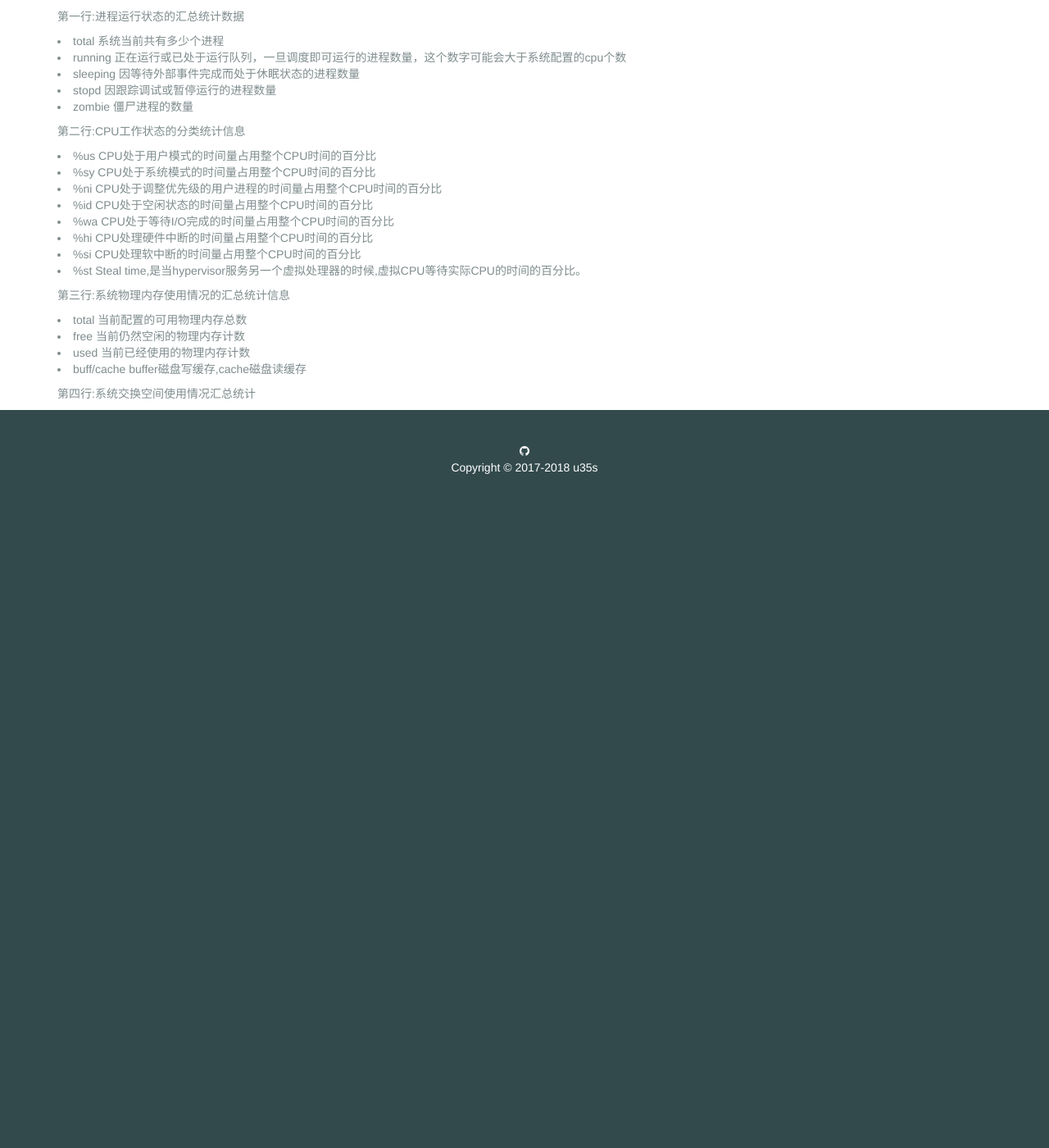
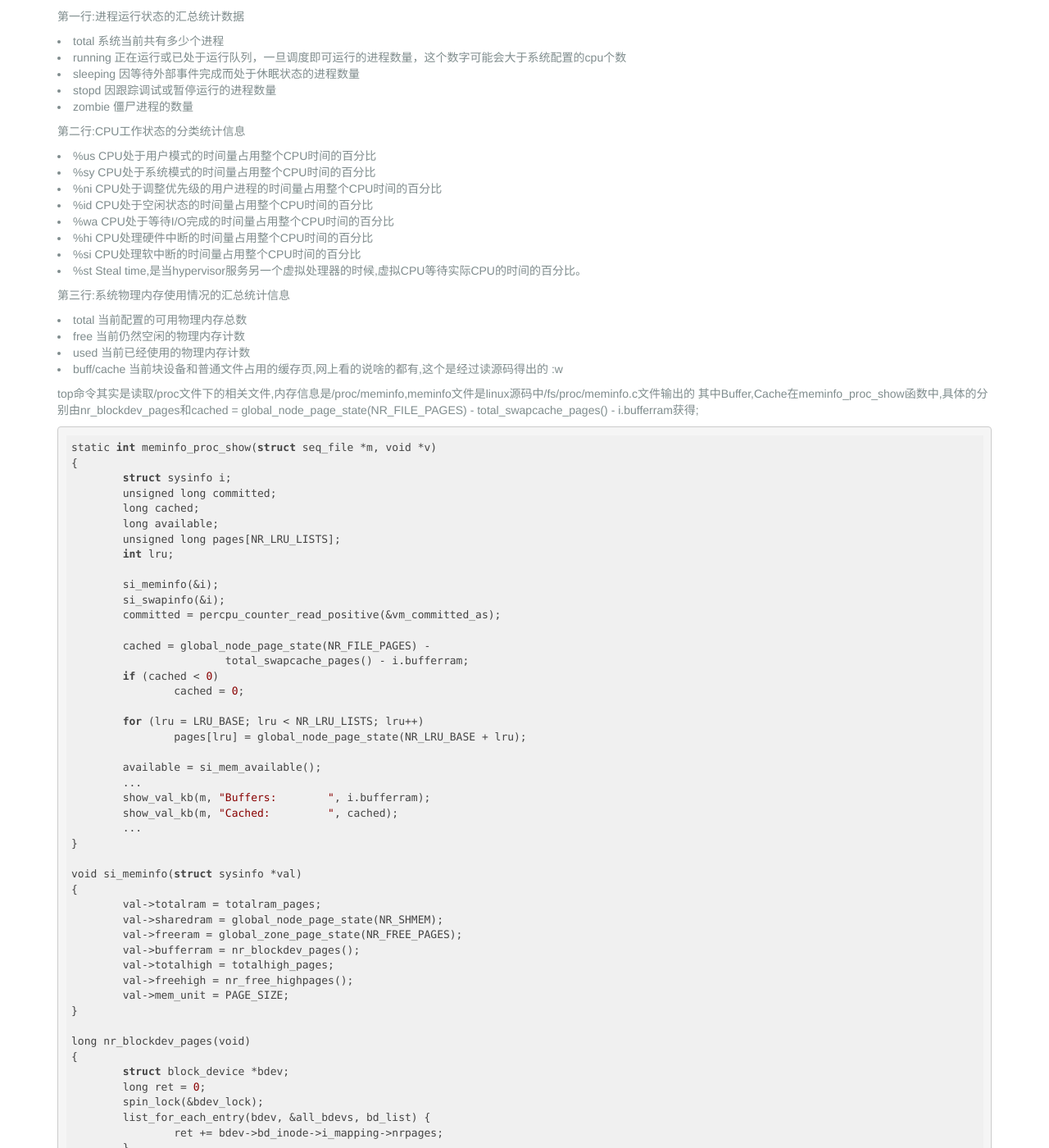
Before and after one commit to u35s/oottoo.github.io, a Jekyll site: the page built from _posts/2018-04-01-linux-top.md, in a window 1280 px wide and 1400 px high, scrolled down 532 px. Shown: the whole window at 82% size. Built offline with Jekyll 4.4.1, drawn with Linux system fonts in a browser that asks for light colours; before the commit the page ends 1162 px from its top, so only the background shows below that; some of the changed text lies outside the part shown.

Commit message:
update top

````diff
--- a/_posts/2018-04-01-linux-top.md
+++ b/_posts/2018-04-01-linux-top.md
@@ -5,6 +5,7 @@ title: linux top 命令详解
 
 top命令是Linux下常用的性能分析工具，能够实时显示系统中各个进程的资源占用状况。和服务器打交道的人应该经常用到。
 可是要说清楚top命令中的每个选项的含义，对操作系统得有一定的了解才行，借此机会，对操作系统再复习一下。
+
 
 top命令在procps中提供,procps的版本为3.3.10
 
@@ -38,7 +39,72 @@ top命令在procps中提供,procps的版本为3.3.10
 * total     当前配置的可用物理内存总数
 * free      当前仍然空闲的物理内存计数
 * used      当前已经使用的物理内存计数
-* buff/cache buffer磁盘写缓存,cache磁盘读缓存
+* buff/cache 当前块设备和普通文件占用的缓存页,网上看的说啥的都有,这个是经过读源码得出的 :w
 
 
+top命令其实是读取/proc文件下的相关文件,内存信息是/proc/meminfo,meminfo文件是linux源码中/fs/proc/meminfo.c文件输出的
+其中Buffer,Cache在meminfo_proc_show函数中,具体的分别由nr_blockdev_pages和cached = global_node_page_state(NR_FILE_PAGES) - total_swapcache_pages() - i.bufferram获得;
+```
+static int meminfo_proc_show(struct seq_file *m, void *v)
+{
+	struct sysinfo i;
+	unsigned long committed;
+	long cached;
+	long available;
+	unsigned long pages[NR_LRU_LISTS];
+	int lru;
+
+	si_meminfo(&i);
+	si_swapinfo(&i);
+	committed = percpu_counter_read_positive(&vm_committed_as);
+
+	cached = global_node_page_state(NR_FILE_PAGES) -
+			total_swapcache_pages() - i.bufferram;
+	if (cached < 0)
+		cached = 0;
+
+	for (lru = LRU_BASE; lru < NR_LRU_LISTS; lru++)
+		pages[lru] = global_node_page_state(NR_LRU_BASE + lru);
+
+	available = si_mem_available();
+	...
+	show_val_kb(m, "Buffers:        ", i.bufferram);
+	show_val_kb(m, "Cached:         ", cached);
+	...
+}
+
+void si_meminfo(struct sysinfo *val)
+{
+	val->totalram = totalram_pages;
+	val->sharedram = global_node_page_state(NR_SHMEM);
+	val->freeram = global_zone_page_state(NR_FREE_PAGES);
+	val->bufferram = nr_blockdev_pages();
+	val->totalhigh = totalhigh_pages;
+	val->freehigh = nr_free_highpages();
+	val->mem_unit = PAGE_SIZE;
+}
+
+long nr_blockdev_pages(void)
+{
+	struct block_device *bdev;
+	long ret = 0;
+	spin_lock(&bdev_lock);
+	list_for_each_entry(bdev, &all_bdevs, bd_list) {
+		ret += bdev->bd_inode->i_mapping->nrpages;
+	}
+	spin_unlock(&bdev_lock);
+	return ret;
+}
+
+static inline unsigned long global_node_page_state(enum node_stat_item item)
+{
+	long x = atomic_long_read(&vm_node_stat[item]);
+#ifdef CONFIG_SMP
+	if (x < 0)
+		x = 0;
+#endif
+	return x;
+}
+```
+
 第四行:系统交换空间使用情况汇总统计
````
